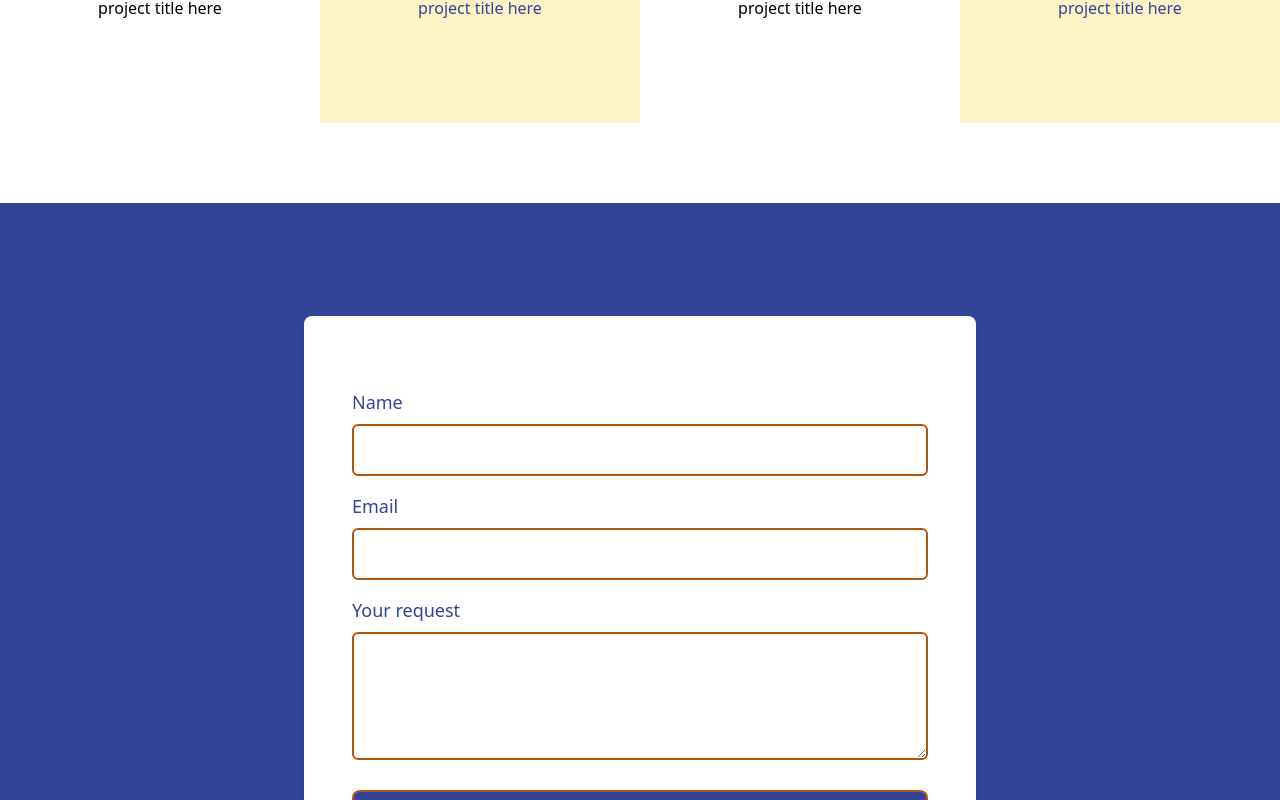
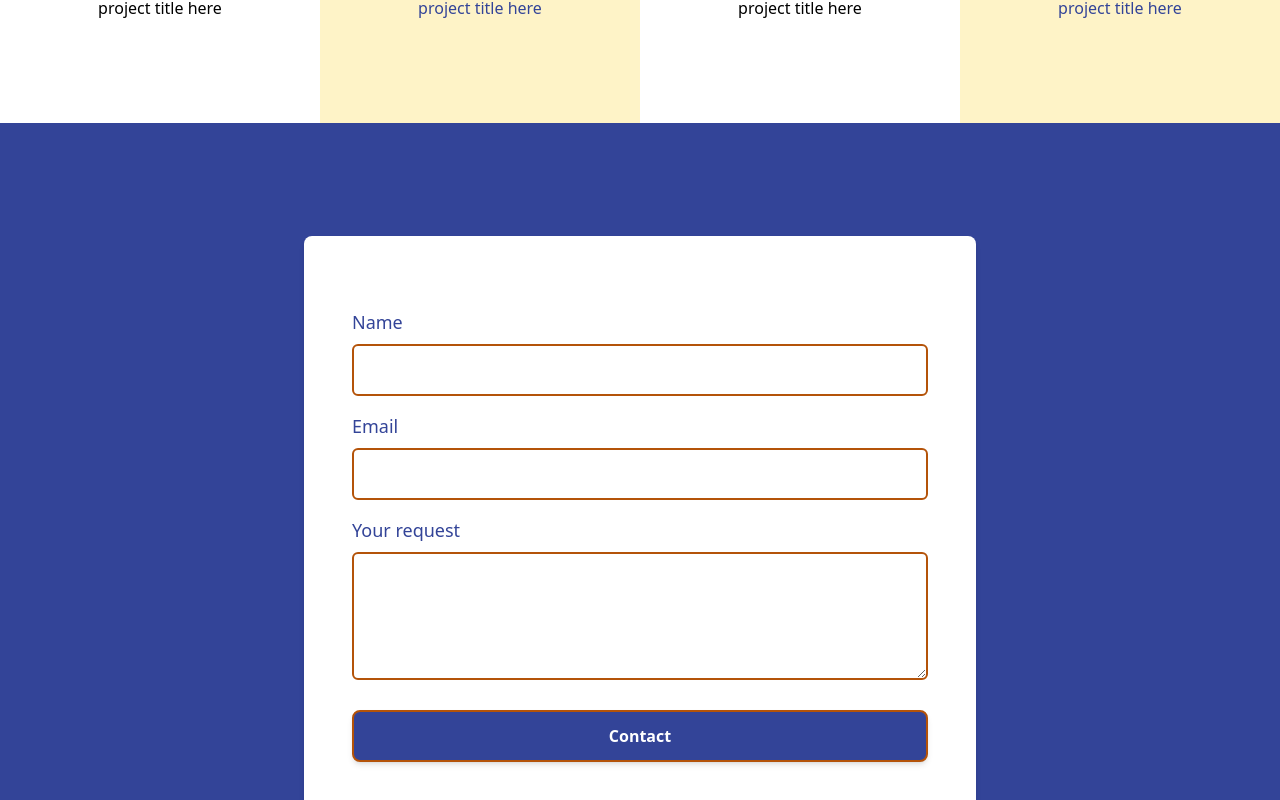
Before and after one commit to milosanchezdespres/portfolio, a Next.js app: page /en in a window 1280 px wide. Shown: the part 1297-2097 px from the top of the page. Built offline with nearby package versions, Linux system fonts and the light colour scheme.

Commit message:
margin fix

```diff
--- a/src/app/components/BlockContainer.tsx
+++ b/src/app/components/BlockContainer.tsx
@@ -4,7 +4,7 @@ import { ReactNode } from 'react'
 
 export default function BlockContainer({ children }: { children: ReactNode }) {
   return (
-    <div className="w-full grid grid-cols-1 sm:grid-cols-2 lg:grid-cols-4" id="projects">
+    <div className="w-full grid grid-cols-1 sm:grid-cols-2 lg:grid-cols-4 scroll-mt-20" id="projects">
       {children}
     </div>
   )
--- a/src/app/components/Contact.tsx
+++ b/src/app/components/Contact.tsx
@@ -55,7 +55,7 @@ const ContactForm: React.FC<ContactFormProps> = ({
   };
 
   return (
-    <div id="contact-form" className="relative pt-20">
+    <div id="contact-form" className="scroll-mt-20">
     <div className="flex justify-center items-center min-h-screen bg-[#334498] p-10">
       <div className="contact-form-container w-full max-w-2xl p-12 bg-white rounded-lg shadow-md">
         <h2 className="text-3xl font-extrabold text-[#334498] text-center mb-6">{formTitle}</h2>
```
